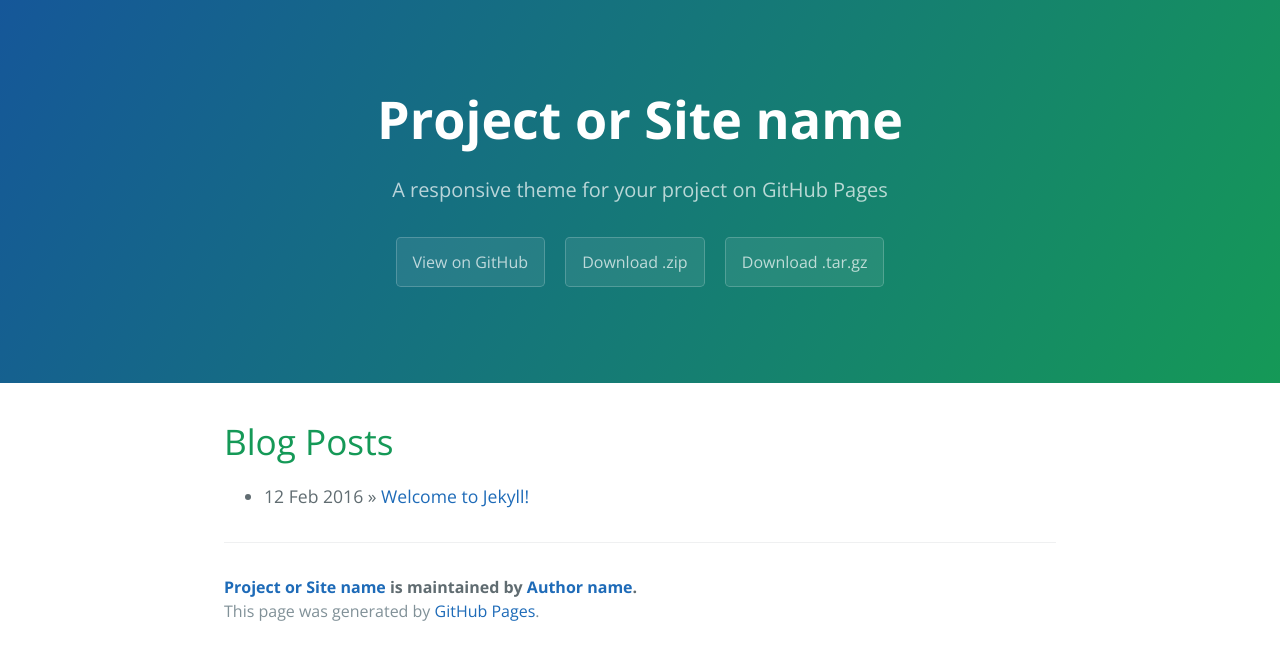
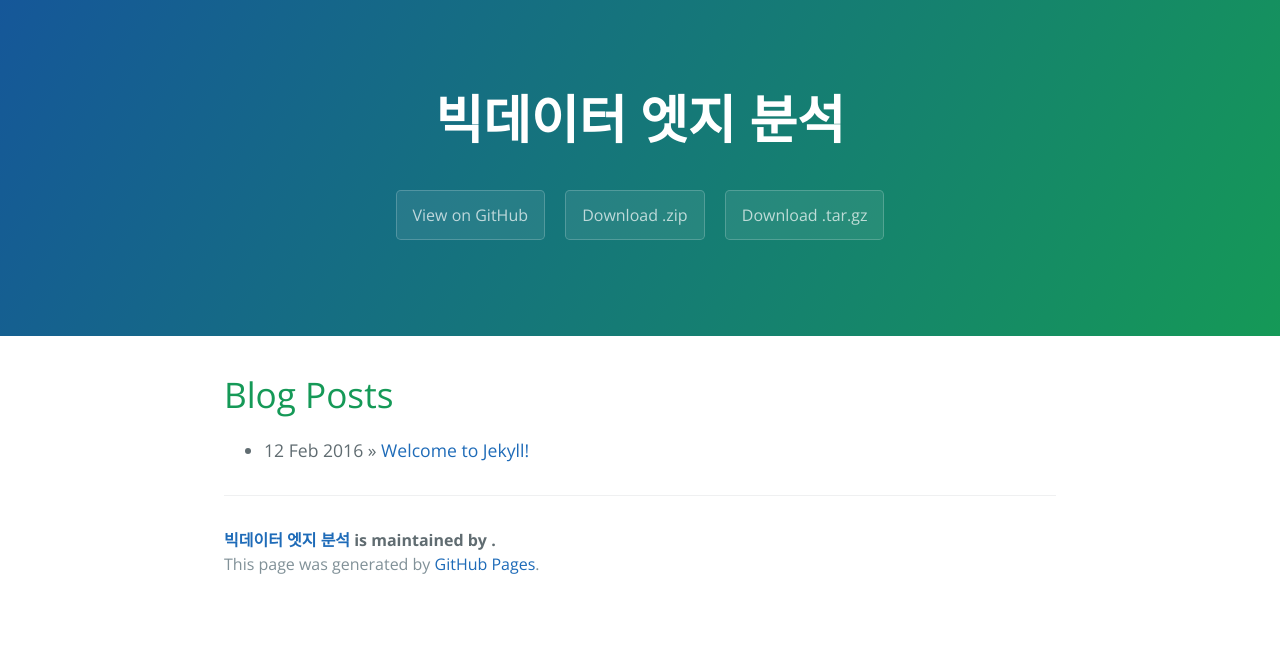
Before and after one commit to ETRI-EdgeAnalytics/docs, a Jekyll site: the page built from index.html, in a window 1280 px wide. Shown: the top 660 px of the page. Built offline with Jekyll 4.4.1, drawn with Linux system fonts in a browser that asks for light colours; the list of posts is cut into pages by our own code.

Commit message:
Add files via upload

```diff
--- a/_config.yml
+++ b/_config.yml
@@ -1,18 +1,3 @@
-# Setup
-title:        Project or Site name
-tagline:      A responsive theme for your project on GitHub Pages
-baseurl:      ""
-paginate:     1
-locale:       "en"
-
-# About/contact
-author:
-  name:       Author name
-  url:        http://yourhomepage.com
-
-# Gems
-gems:
-  - jekyll-paginate
-
-#Others
-markdown: kramdown
+title: 빅데이터 엣지 분석
+url: "https://etri-edgeanalytics.github.io"
+theme: jekyll-theme-cayman
```
